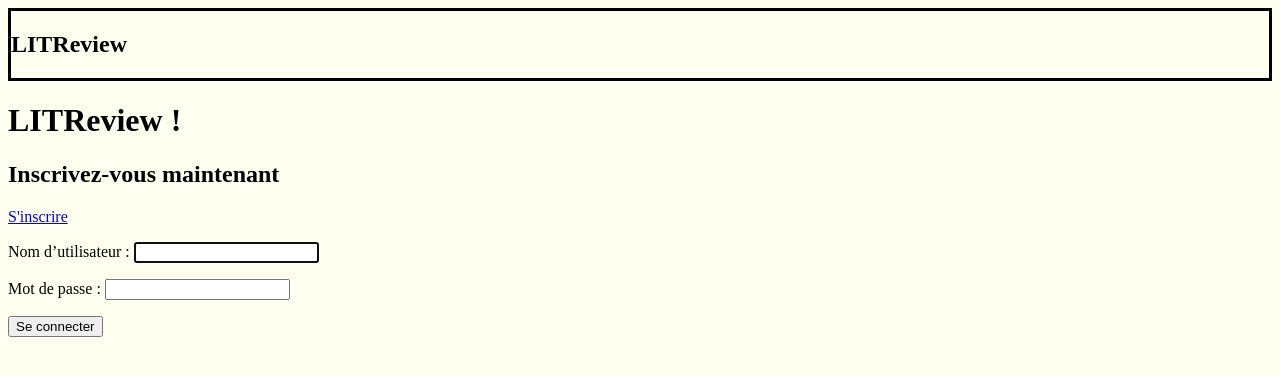
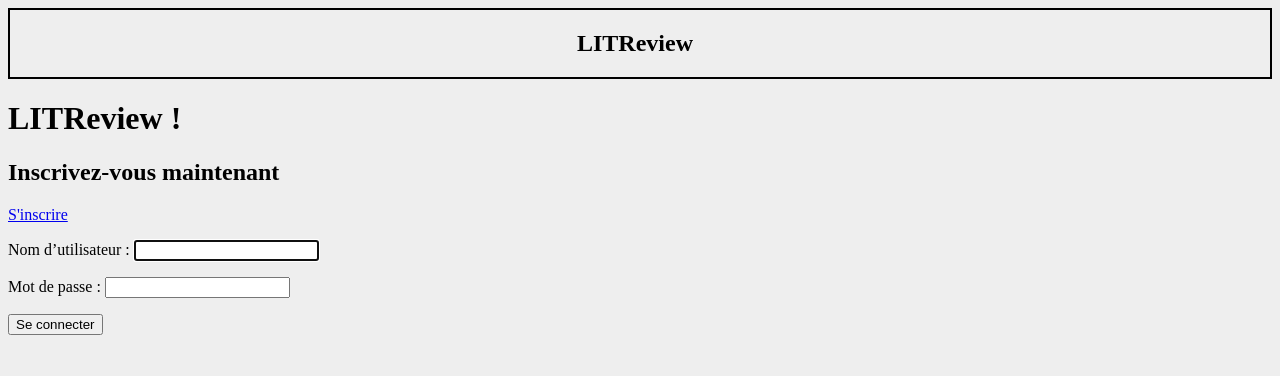
Before and after one commit to Nicolas-Frenay/P9_application_web, a Django app: page / in a window 1280 px wide. Shown: the top 376 px of the page. Run offline with Django 3.2, Linux system fonts and the light colour scheme.

Commit message:
some more styling

```diff
--- a/static/style.css
+++ b/static/style.css
@@ -1,20 +1,22 @@
 html {
-  background-color: ivory;
+  background-color: #EEE;
 }
 
 .nav {
-  position: sticky;
   display: flex;
   justify-content: space-between;
   align-items: center;
   top: 0;
   border-bottom-color: black;
-  border: solid;
+  border: solid 2px;
 }
-
-li {
+.nav__title {
+  right: 50%;
+  margin-left: 45%;
+}
+.nav__list li {
   display: inline-block;
-  margin: 0 60px;
+  margin: 0 10px;
 }
 
 /*# sourceMappingURL=style.css.map */
--- a/static/style.scss
+++ b/static/style.scss
@@ -1,18 +1,20 @@
 html {
-  background-color: ivory;
+  background-color: #EEE;
 }
 
 .nav{
-  position: sticky;
   display: flex;
   justify-content: space-between;
   align-items: center;
   top: 0;
   border-bottom-color: black;
-  border: solid;
+  border: solid 2px;
+  &__title {
+    right: 50%;
+    margin-left: 45%;
+  }
+  &__list li {
+    display: inline-block;
+    margin: 0 10px;
+  }
 }
-
-li {
-  display: inline-block;
-  margin: 0 60px;
-}
```
Also changed, not shown: db.sqlite3, 1 other file.
